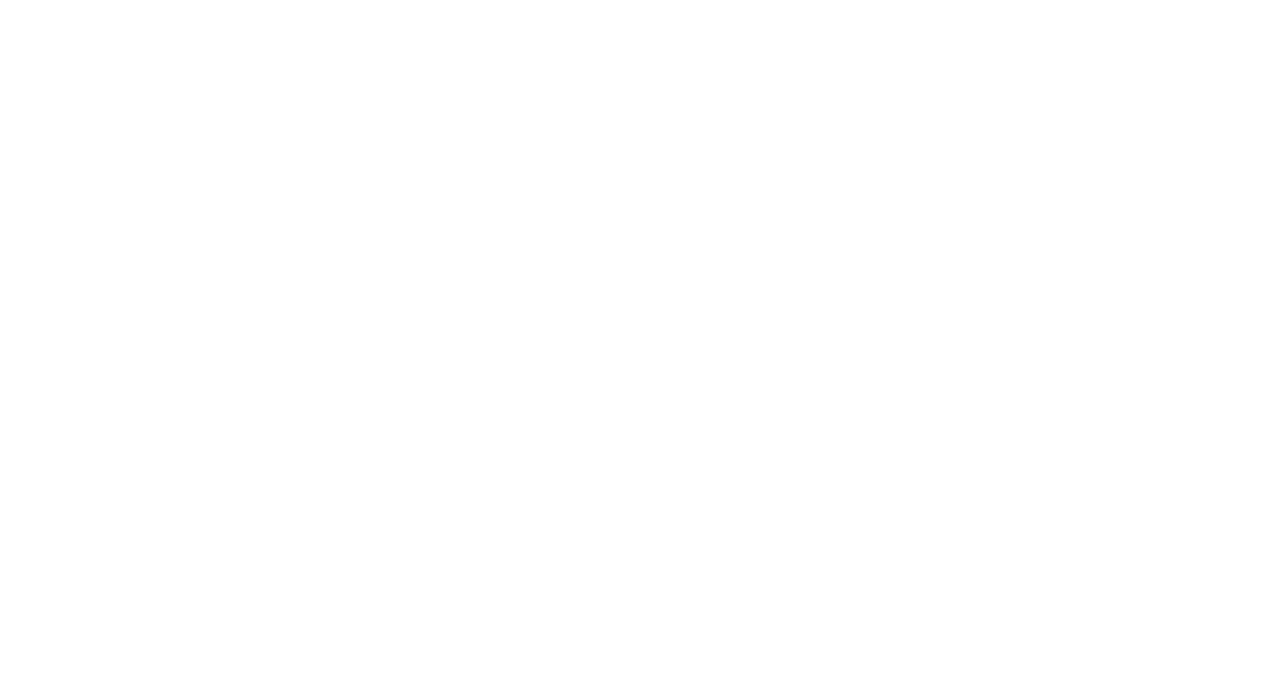
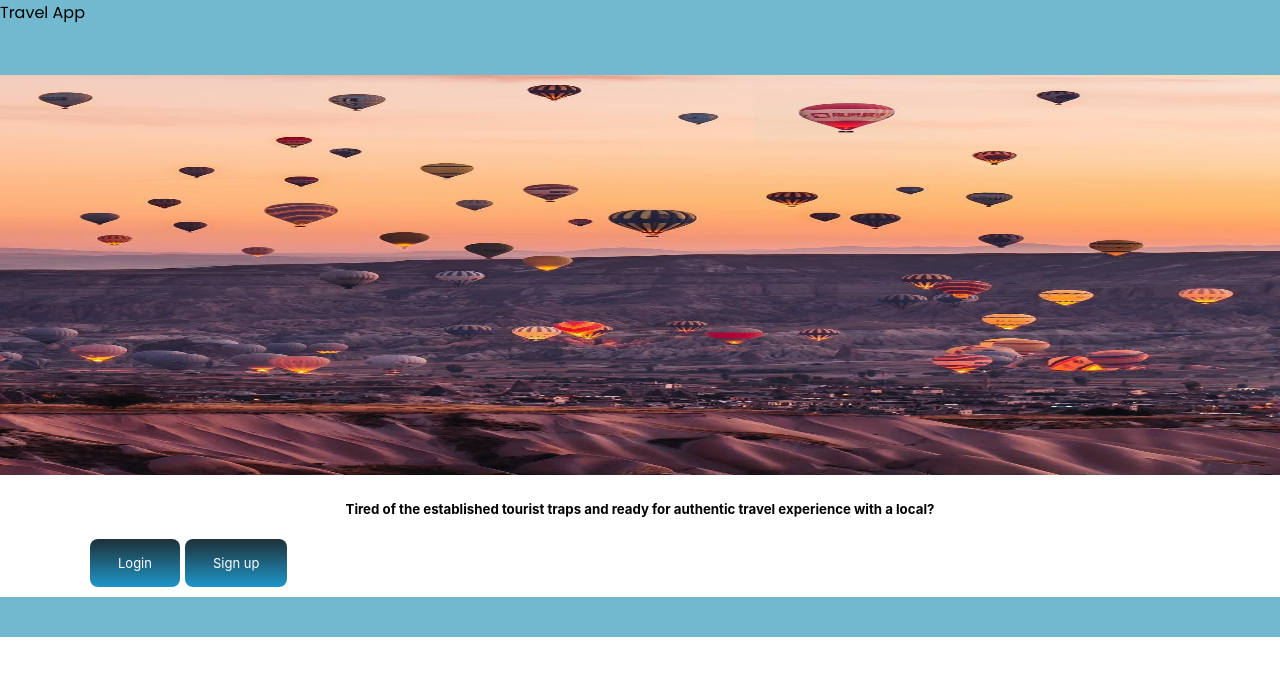
Before and after one commit to thanh-cao/awa-grad-project-front, a React (Create React App) app: page /#/landingpage in a window 1280 px wide. Shown: the top 676 px of the page. Built offline with nearby package versions, Linux system fonts and the light colour scheme.

Commit message:
routing with different pages

```diff
--- a/src/App.js
+++ b/src/App.js
@@ -4,8 +4,15 @@ import React from 'react';
 import Login from './components/Login';
 import peopleFeed from './components/peopleFeed';
 import eventFeed from './components/eventFeed';
+import SignUp from './components/signUp';
+import LandingPage from './components/landingPage';
+//import UserProfile from './components/profilePage';
+import Search from './components/searchPage';
+
 
 import './App.css';
+import './components/Login.css'
+import './components/landingpagephoto.css'
 
 function App() {
   return (
@@ -14,6 +21,11 @@ function App() {
       <Route path="/login" component={Login} />
       <Route path="/peoplefeed" component={peopleFeed} />
       <Route path="/eventfeed" component={eventFeed} />
+      <Route path="/signup" component={SignUp} />
+      <Route path="/landingpage" component={LandingPage} />
+     { /* <Route path="/users/:id" component={UserProfile} /> */}
+     <Route path="/search" component={Search} />
+
     </Switch>
   </HashRouter>
   );
--- a/src/components/Login.css
+++ b/src/components/Login.css
@@ -5,6 +5,8 @@
 .header {
     background-color: rgb(114, 184, 207);
     height: 75px;
+    font-family: 'Poppins';
+
 }
 
 .footer {
--- a/src/components/Login.js
+++ b/src/components/Login.js
@@ -2,6 +2,7 @@ import React from 'react';
 
 
 class Login extends React.Component {
+
 
 
   render() {
@@ -11,7 +12,7 @@ class Login extends React.Component {
             <h1 className='logInH1'>Login</h1>
             <div className='inputFields'>
                 <label>
-                <input type="text" placeholder='Username' id='name'/>
+                <input type="text" placeholder='E-mail' id='name'/>
                 </label>
                 <br></br>
                 <label>
--- /dev/null
+++ b/src/components/landingPage.js
@@ -0,0 +1,23 @@
+import React from 'react';
+import {Link} from 'react-router-dom'
+import landingPhoto from "../photos/landingpagephoto.jpg";
+
+class LandingPage extends React.Component {
+
+
+  render() {
+    return (
+        <div className='landingMain'>
+            <div className='header'>Travel App </div>
+            <img id='landingpagephoto' src={landingPhoto} alt="landingphoto" />
+            <h5>Tired of the established tourist traps
+and ready for authentic
+travel experience with a local?</h5>
+            <div className='landingButtons'><Link className='logIn' to='/login'>Login</Link> <Link className='logIn' to='/signup'>Sign up</Link></div>
+            <div className='footer'></div>
+      </div>
+    );
+  }
+}
+
+export default LandingPage;
--- /dev/null
+++ b/src/components/landingpagephoto.css
@@ -0,0 +1,37 @@
+#landingpagephoto{
+    height: 400px;
+    width: 100%;
+}
+
+.logIn{
+    margin-right: 5px;
+    background-image: linear-gradient(-180deg, #1e3038 0%, #1E96C8 100%);
+    border-radius: .5rem;
+    box-sizing: border-box;
+    color: #FFFFFF;
+    display: flex;
+    font-size: 13px;
+    justify-content: center;
+    padding: 1rem 1.75rem;
+    text-decoration: none;
+    border: 0;
+    cursor: pointer;
+    user-select: none;
+    -webkit-user-select: none;
+    touch-action: manipulation;
+
+}
+
+.logIn:hover {
+    background-image: linear-gradient(-180deg, #1D95C9 0%, #17759C 100%);
+  }
+
+.landingButtons{
+    display: flex;
+    flex-wrap: nowrap;
+    margin-left: 90px;
+}
+
+h5{
+    text-align: center;
+}
--- /dev/null
+++ b/src/components/searchPage.js
@@ -0,0 +1,24 @@
+import React from 'react';
+
+
+class Search extends React.Component {
+
+
+  render() {
+    return (
+        <div>
+            <div className='header'></div>
+            <h1>Find Your destination</h1>
+            <label>
+                Destination
+                <input type="text" placeholder='Search' id='searchButton'/>
+            </label>
+                <button>Search</button>
+
+            <div className='footer'></div>
+      </div>
+    );
+  }
+}
+
+export default Search;
--- /dev/null
+++ b/src/components/signUp.js
@@ -0,0 +1,29 @@
+import React from 'react';
+
+
+class SignUp extends React.Component {
+
+
+  render() {
+    return (
+        <div className='main'>
+            <div className='header'></div>
+            <h1 className='logInH1'>Sign up</h1>
+            <div className='inputFields'>
+                <label>
+                <input type="text" placeholder='E-mail' id='name'/>
+                </label>
+                <br></br>
+                <label>
+                <input type="password" placeholder='Password' id='pass'/>
+                </label>
+                <br></br>
+                <button class="logInButton" role="button">Sign up</button>
+            </div>
+            <div className='footer'></div>
+      </div>
+    );
+  }
+}
+
+export default SignUp;
```
Also changed, not shown: src/photos/landingpagephoto.jpg (added).
